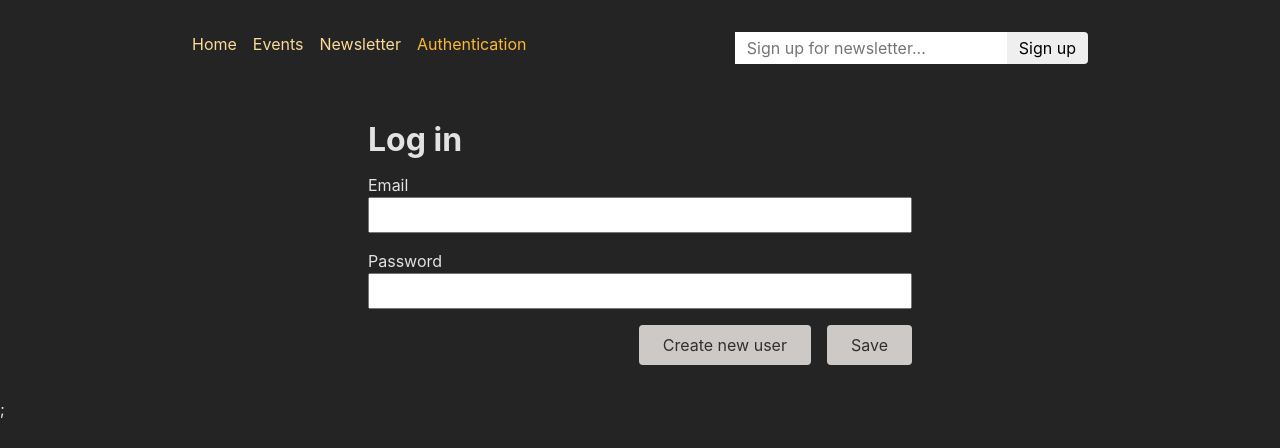
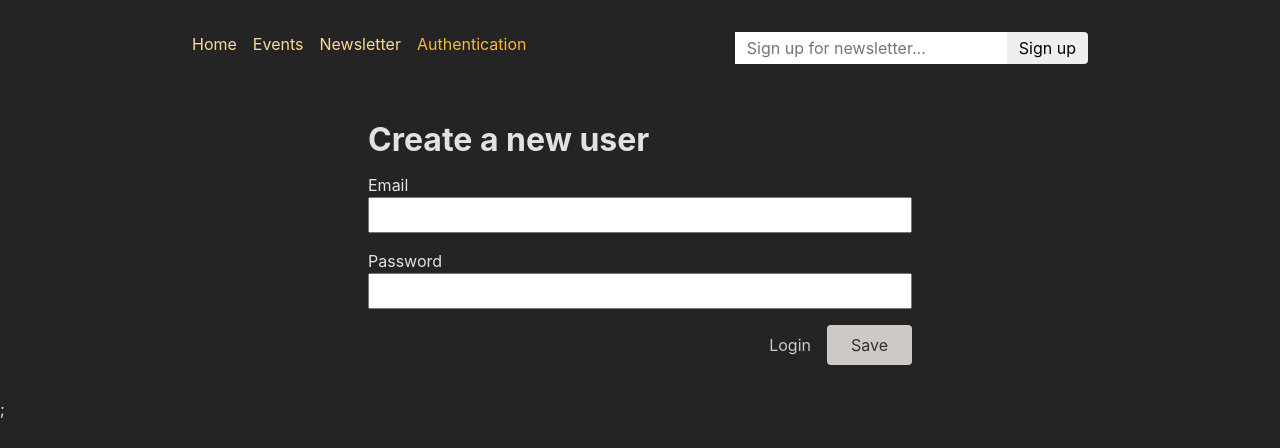
Before and after one commit to edcsu/react_auth_practice, a React (Create React App) app in the folder frontend/: page /auth in a window 1280 px wide. Shown: the top 448 px of the page. Built offline with nearby package versions, Linux system fonts and the light colour scheme.

Commit message:
refactor: use query params for auth pages

```diff
--- a/frontend/src/components/AuthForm.js
+++ b/frontend/src/components/AuthForm.js
@@ -1,14 +1,9 @@
-import { useState } from 'react';
-import { Form } from 'react-router-dom';
+import { Form, Link, useSearchParams } from 'react-router-dom';
 
 import classes from './AuthForm.module.css';
-
 function AuthForm() {
-  const [isLogin, setIsLogin] = useState(true);
-
-  function switchAuthHandler() {
-    setIsLogin((isCurrentlyLogin) => !isCurrentlyLogin);
-  }
+  const [searchParams, setSearchParams] = useSearchParams()
+  const isLogin = searchParams.get('mode') === 'login'
 
   return (
     <>
@@ -23,9 +18,9 @@
           <input id="password" type="password" name="password" required />
         </p>
         <div className={classes.actions}>
-          <button onClick={switchAuthHandler} type="button">
+          <Link to={`?mode=${isLogin ? 'signup' : 'login'}`}>
             {isLogin ? 'Create new user' : 'Login'}
-          </button>
+          </Link>
           <button>Save</button>
         </div>
       </Form>
```
